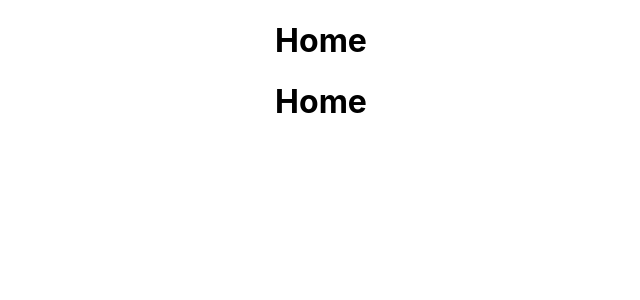
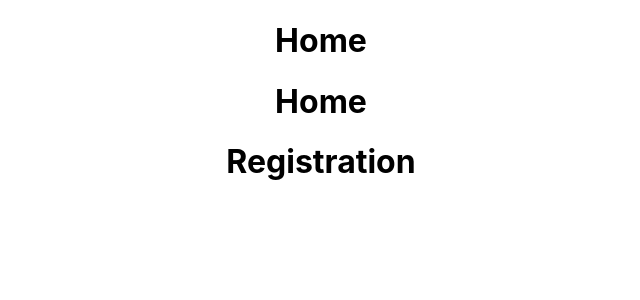
Before and after one commit to Georjane/redux_hotels_and_resorts, a React (Create React App) app: page / in a window 1280 px wide. Shown: the top 300 px of the page, without its empty margins (319-959 px from the left). Built offline with nearby package versions, Linux system fonts and the light colour scheme.

Commit message:
Add registration component

```diff
--- a/src/components/Home.js
+++ b/src/components/Home.js
@@ -1,4 +1,5 @@
 import React, { Component } from 'react';
+import Registration from './auth/Registration';
 
 export default class Home extends Component {
   constructor(props) {
@@ -10,6 +11,7 @@ export default class Home extends Component {
       <div>
         <h1>Home</h1>
         <h1>Home</h1>
+        <Registration />
       </div>
     );
   }
--- /dev/null
+++ b/src/components/auth/Registration.js
@@ -0,0 +1,15 @@
+import React, { Component } from 'react';
+
+export default class Registration extends Component {
+  constructor(props) {
+    super(props);
+  }
+
+  render() {
+    return (
+      <div>
+        <h1>Registration</h1>
+      </div>
+    );
+  }
+}
```
